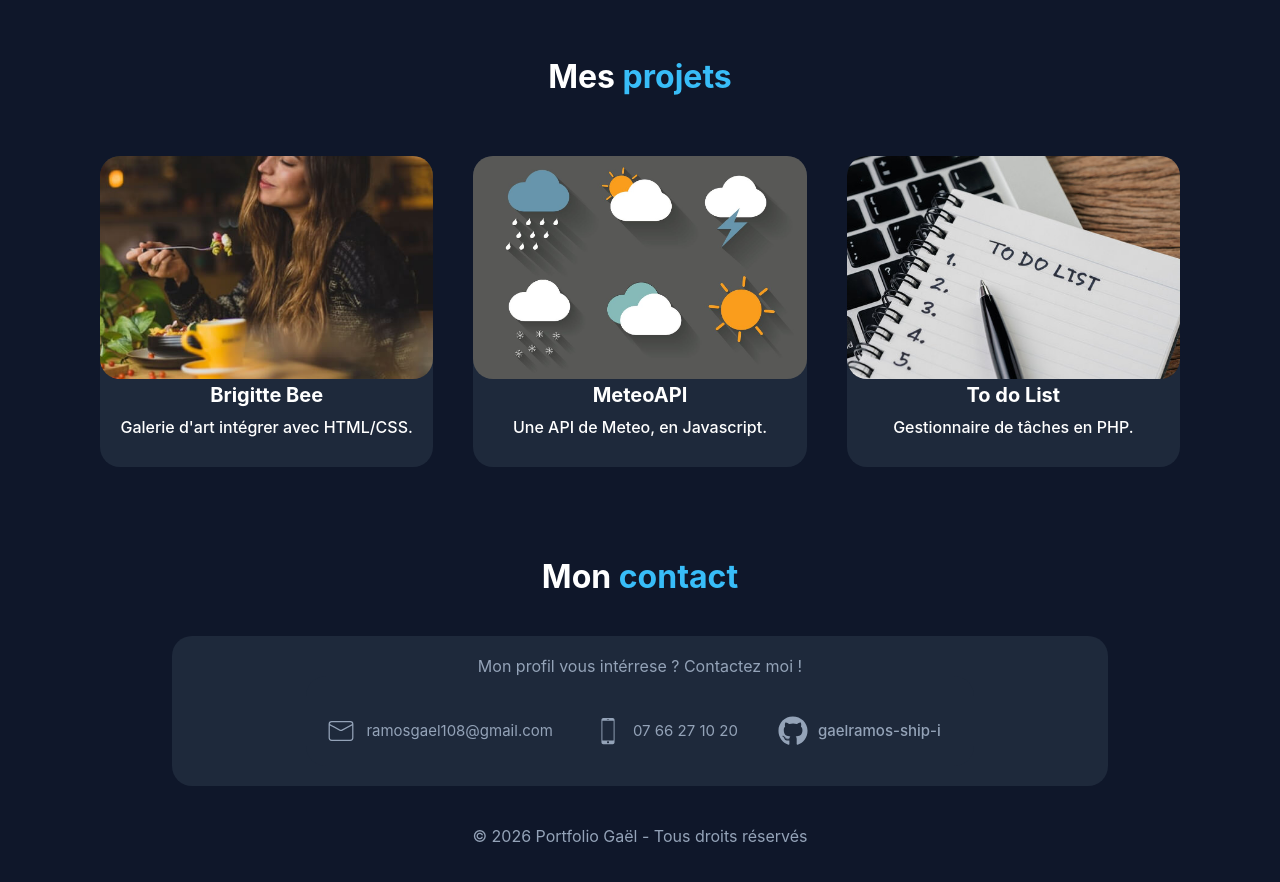
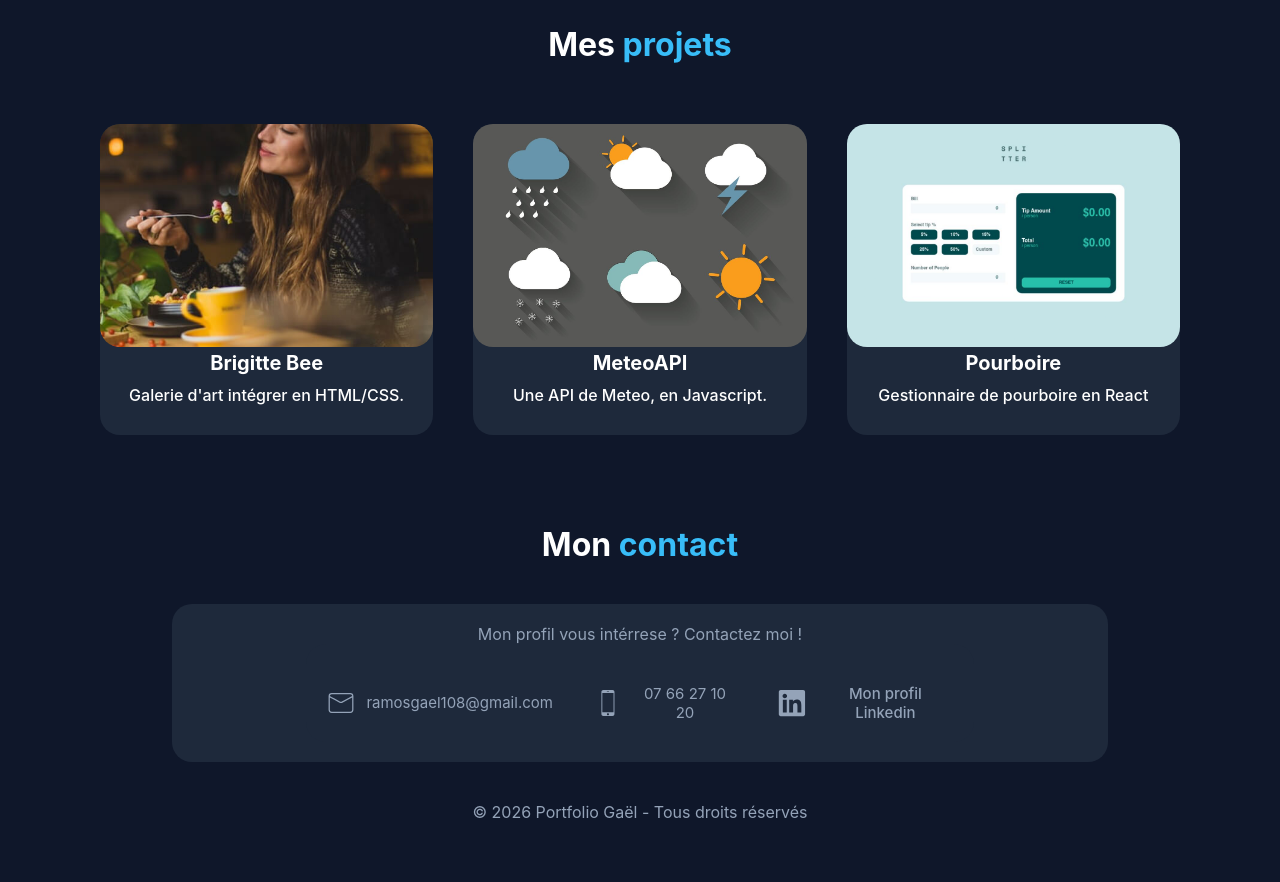
Before and after one commit to gaelramos-ship-i/react-portfolio, a React (Vite) app: page / in a window 1280 px wide. Shown: the part 780-1662 px from the top of the page. Built offline with nearby package versions, Linux system fonts and the light colour scheme.

Commit message:
ajustement liens projets/contact

```diff
--- a/src/data/projects.json
+++ b/src/data/projects.json
@@ -2,7 +2,7 @@
     {
         "id": 1,
         "title": "Brigitte Bee",
-        "description": "Galerie d'art intégrer avec HTML/CSS.",
+        "description": "Galerie d'art intégrer en HTML/CSS.",
         "image": "/images/photo.jpg",
         "url": "https://gaelramos-ship-i.github.io/Brigitte-Bee/"
     },
@@ -11,13 +11,13 @@
         "title": "MeteoAPI",
         "description": "Une API de Meteo, en Javascript.",
         "image": "./images/meteo_image.jpg",
-        "url": "/"
+        "url": "https://gaelramos-ship-i.github.io/meteoAPI/"
     },
     {
         "id": 3,
-        "title": "To do List",
-        "description": "Gestionnaire de tâches en PHP.",
-        "image": "./images/todolist_image.jpg",
-        "url": "/"
+        "title": "Pourboire",
+        "description": "Gestionnaire de pourboire en React",
+        "image": "./images/pourboire.png",
+        "url": "https://pourboire.vercel.app/"
     }
 ]
--- a/src/pages/Contact.tsx
+++ b/src/pages/Contact.tsx
@@ -1,7 +1,7 @@
 import'../styles/contact.scss';
 import { CiMail } from "react-icons/ci";
 import { IoIosPhonePortrait } from "react-icons/io";
-import { FaGithub } from "react-icons/fa";
+import { FaLinkedin } from "react-icons/fa";
 
 const  Contact = () => {
     return(
@@ -20,9 +20,9 @@ const  Contact = () => {
                     <p>07 66 27 10 20</p>
                 </article>
                 <article>
-                    <FaGithub />
-                    <a href="https://github.com/gaelramos-ship-i">
-                        <p>gaelramos-ship-i</p>
+                    <FaLinkedin />
+                    <a href="https://www.linkedin.com/in/gaël-ramos-7714b0252" target='blank'>
+                        <p>Mon profil Linkedin</p>
                     </a>
                 </article>
             </div>
--- a/src/pages/Home.tsx
+++ b/src/pages/Home.tsx
@@ -25,7 +25,7 @@ const Home = () => {
                 <h2>Développeur web et web mobile</h2>
                 <h1>Bonjour, je suis Gaël</h1>
                 <p>Titulaire d’un BTS Gestion des Petites et Moyennes Entreprises et d’une licence professionnelle en droit social et gestion de la paie, j’ai acquis des compétences en organisation, rigueur et gestion de projet. Ces qualités me permettent d’aborder le développement web avec méthode et de participer activement a la création et la gestion de site web.</p>
-                <a href="#projets">Découvrir mes projets</a>
+                <a href="https://github.com/gaelramos-ship-i" target='blank'>Découvrir mes projets</a>
             </article>
             <article>
                 <img src="/images/Capture d'écran 2026-03-10 152945.png" alt="Photo" />
--- a/src/styles/competences.scss
+++ b/src/styles/competences.scss
@@ -23,8 +23,6 @@ section div{
 }
 
 .artBack{
-    background: $backCard;
-    padding: 1rem;
     border-radius: 1rem;
     text-align: center;
 }
```
Also changed, not shown: public/images/pourboire.png (added), public/images/todolist_image.jpg (deleted).
